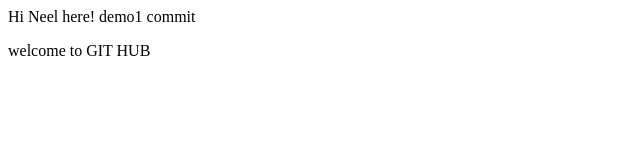
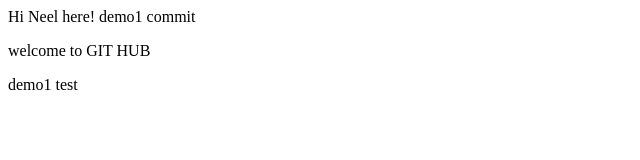
Before and after one commit to nilay-pagnis/task1, a plain HTML site: page Neel.html in a window 1280 px wide. Shown: the full height of the page, 0-640 px from the left. Drawn offline with Linux system fonts and the light colour scheme.

Commit message:
Test commit

```diff
--- a/Neel.html
+++ b/Neel.html
@@ -18,5 +18,7 @@
 
         <script src="" async defer></script>
         <p>welcome to GIT HUB</p>
+
+        demo1 test
     </body>
 </html>
```
